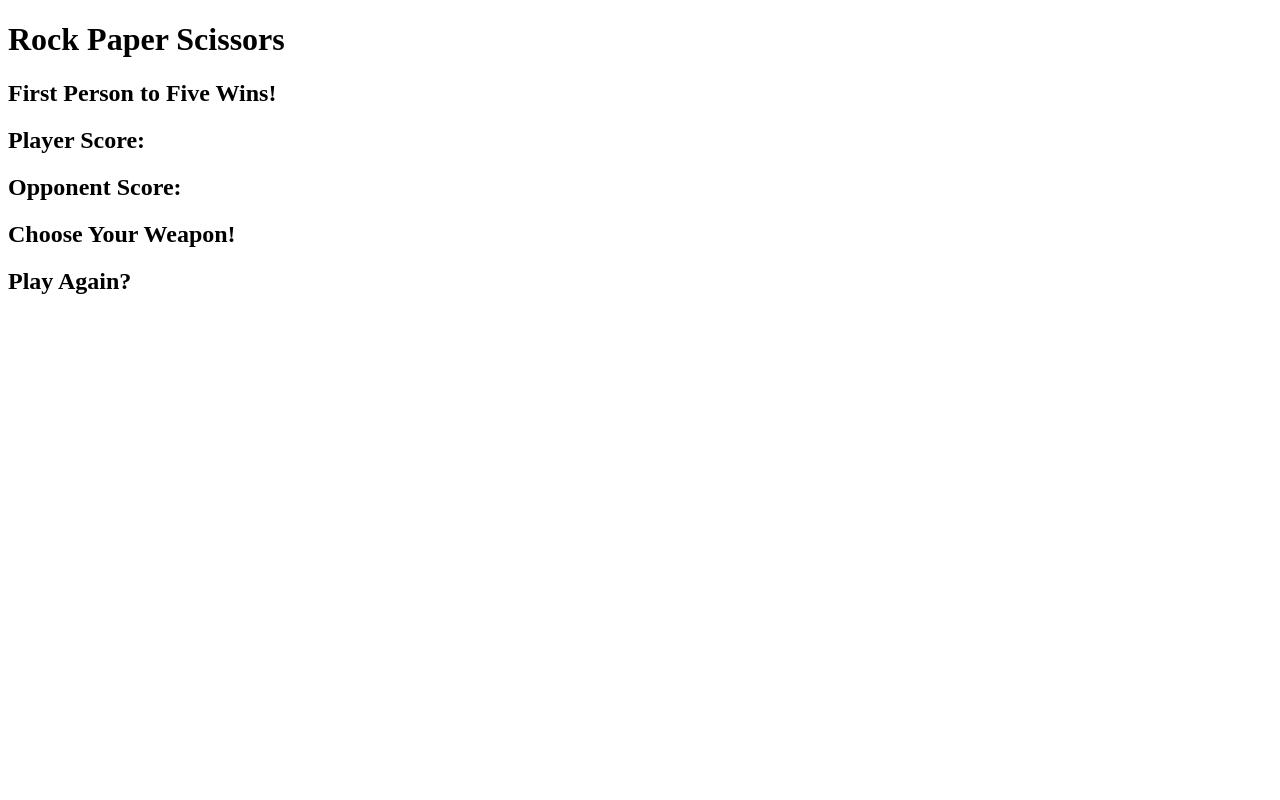
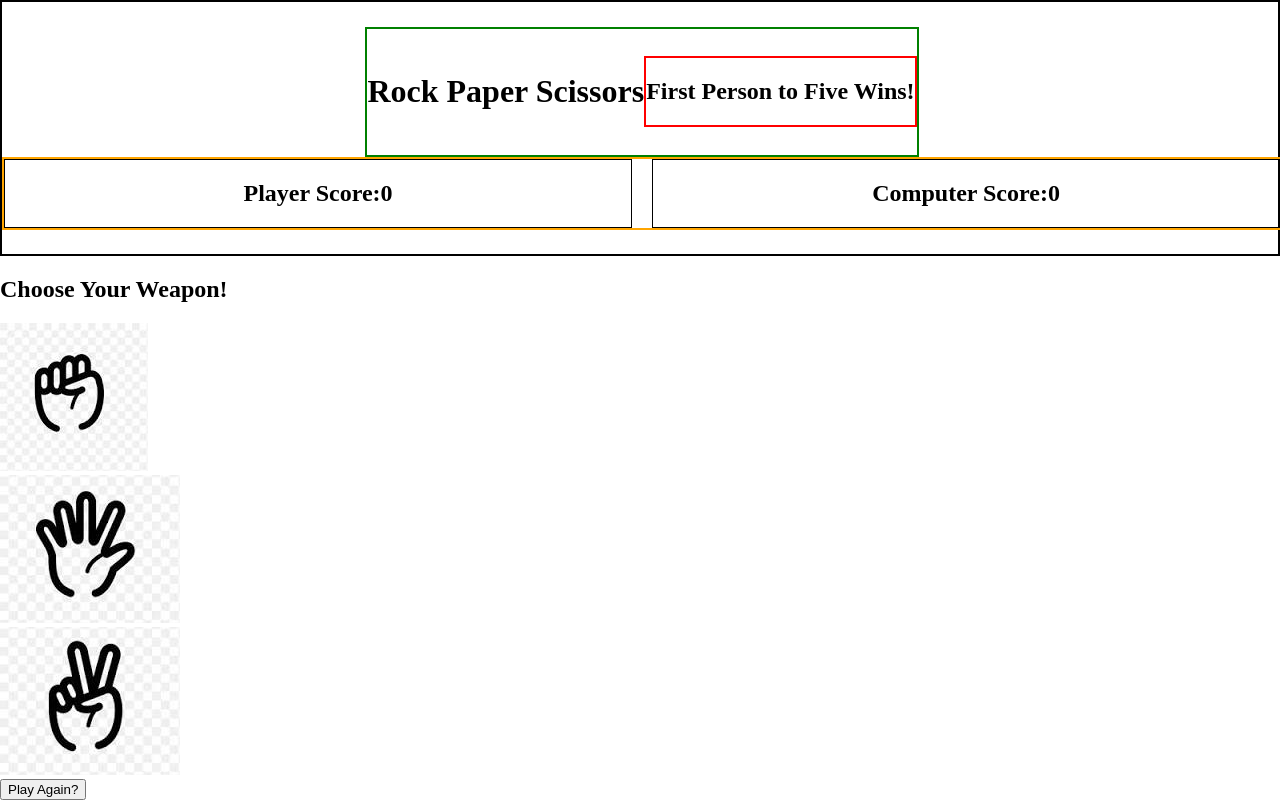
Before and after one commit to ehall4945/Rock-Paper-Scissors, a plain HTML site: page index.html in a window 1280 px wide. Drawn offline with Linux system fonts and the light colour scheme.

Commit message:
Trying to make title and rules on seperate lines within the same parent flexbox.

```diff
--- a/index.html
+++ b/index.html
@@ -9,32 +9,40 @@
 </head>
 <body>
     <div class="scores">
-        <h1>Rock Paper Scissors</h1>
-        <h2>First Person to Five Wins!</h2>
-        <div class="player-score">
-            <h2>Player Score:</h2>
-            <h2 class="player-current-score"></h2>
+        <div class="heading">
+            <div class="title">
+                <h1>Rock Paper Scissors</h1>
+            </div>
+            <div class="rules">
+                <h2>First Person to Five Wins!</h2>
+            </div>
         </div>
-        <div class="opponent-score">
-            <h2>Opponent Score:</h2>
-            <h2 class="opponent-current-score"></h2>
+        <div class="score-counts">
+            <div class="player-score">
+                <h2>Player Score: </h2>
+                <h2 class="player-current-score"> 0</h2>
+            </div>
+            <div class="opponent-score">
+                <h2>Computer Score: </h2>
+                <h2 class="opponent-current-score"> 0</h2>
+            </div>
         </div>
     </div>
     <div class="selection-area">
         <h2>Choose Your Weapon!</h2>
         <div class="selection-images">
             <div class="rock">
-
+                <img src="./rock.jpeg">
             </div>
             <div class="paper">
-
+                <img src="./paper.jpeg">
             </div>
             <div class="scissors">
-
+                <img src="./scissors.jpeg">
             </div>
         </div>
         <div class="play-again">
-            <h2>Play Again?</h2>
+            <button id="play-again">Play Again?</button>
         </div>
     </div>
 </body>
--- a/styles.css
+++ b/styles.css
@@ -0,0 +1,72 @@
+html,
+body {
+    height: 100vh;
+    padding: 0;
+    margin: 0;
+    display: flex;
+    flex-direction: column;
+}
+
+.scores {
+    border: 2px solid black;
+    display: flex;
+    flex: 1;
+    flex-wrap: wrap;
+    height: 50vh;
+    flex-direction: column;
+    align-items: center;
+    justify-content: center;
+}
+
+.heading {
+    border: 2px solid green;
+    display: flex;
+    flex-wrap: wrap;
+    flex: 1;
+    justify-content: flex-start;
+    align-items: center;
+    max-height: 50%;
+}
+
+.title {
+    display: flex;
+}
+
+.rules {
+    border: 2px solid red;
+    display: flex;
+    flex: 1;
+    flex-wrap: wrap;
+    justify-content: center;
+    align-items: center;
+}
+
+.score-counts {
+    border: 2px solid orange;
+    display: flex;
+    justify-content: center;
+    align-items: flex-end;
+    max-height: 15vh;
+    width: 100%;
+    gap: 20px;
+}
+
+.player-score {
+    display: flex;
+    flex: 1;
+    flex-wrap: wrap;
+    justify-content: center;
+    align-items: center;
+    border: 1px solid black;
+    max-height: 100%;
+}
+
+.opponent-score {
+    display: flex;
+    flex: 1;
+    flex-wrap: wrap;
+    justify-content: center;
+    align-items: center;
+    border: 1px solid black;
+    max-height: 100%;
+}
```
Also changed, not shown: paper.jpeg (added), rock.jpeg (added), scissors.jpeg (added).
